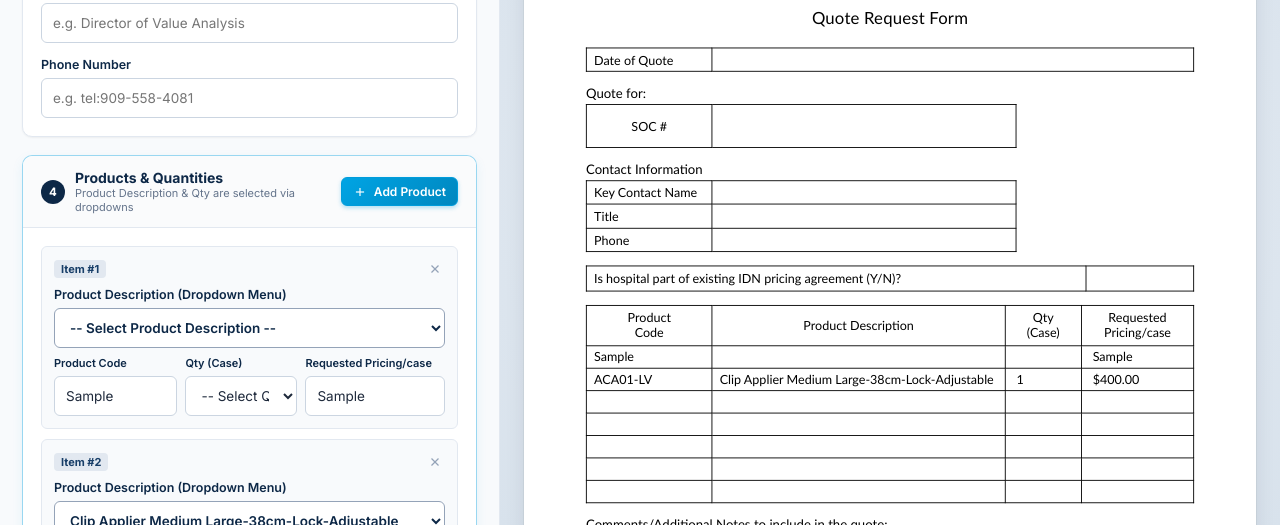
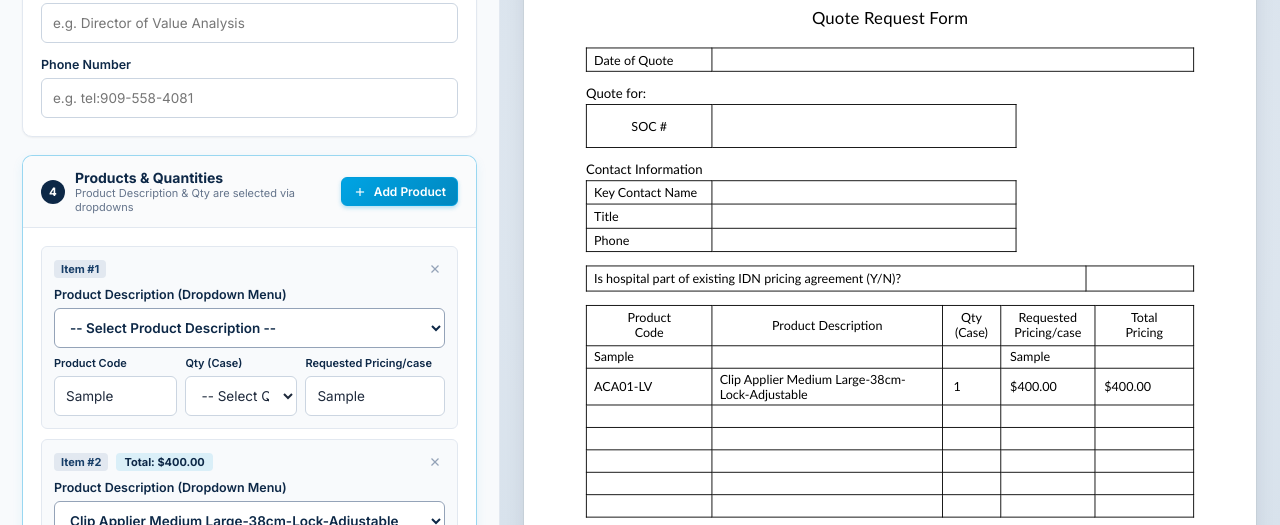
Before and after one commit to youngjk9-yz/Livsmed, a website built with Vite: page index.html in a window 1280 px wide. Both pictures are taken after typing "Sample", "Sample" into the empty fields and a click on the button "Add Product". Shown: the part 275-800 px from the top of the page. Built offline with nearby package versions, Linux system fonts and the light colour scheme.

Commit message:
Add Total Pricing column to products table with live calculation

```diff
--- a/index.html
+++ b/index.html
@@ -339,6 +339,7 @@
                         <th class="th-desc">Product Description</th>
                         <th class="th-qty">Qty<br>(Case)</th>
                         <th class="th-price">Requested<br>Pricing/case</th>
+                        <th class="th-total">Total<br>Pricing</th>
                       </tr>
                     </thead>
                     <tbody id="preview-products-tbody">
--- a/src/main.js
+++ b/src/main.js
@@ -347,6 +347,22 @@ function updateLivePreview() {
 }
 
 /**
+ * Calculates line item total pricing based on quantity and unit price.
+ * Formats as currency (e.g. $1,925.00). Returns '' if either qty or price is empty or invalid.
+ */
+function calculateRowTotal(qty, price) {
+  if (!qty || !price) return '';
+  const numQty = parseFloat(String(qty).replace(/[^0-9.]/g, ''));
+  const numPrice = parseFloat(String(price).replace(/[^0-9.]/g, ''));
+  if (isNaN(numQty) || isNaN(numPrice) || numQty <= 0 || numPrice <= 0) return '';
+  const total = numQty * numPrice;
+  return '$' + total.toLocaleString('en-US', {
+    minimumFractionDigits: 2,
+    maximumFractionDigits: 2
+  });
+}
+
+/**
  * Renders the products in the PDF document table.
  * Crucial: Always fills empty blank rows to reach a minimum of 7 total rows,
  * matching the exact visual height and structure of the original attached template!
@@ -360,11 +376,13 @@ function renderDocumentProductsTable() {
   // 1. Render actual filled rows
   items.forEach(item => {
     const tr = document.createElement('tr');
+    const rowTotal = calculateRowTotal(item.qty, item.price);
     tr.innerHTML = `
       <td class="td-code">${escapeHtml(item.code || '') || '&nbsp;'}</td>
       <td class="td-desc">${escapeHtml(item.description || '') || '&nbsp;'}</td>
       <td class="td-qty">${escapeHtml(item.qty ? String(item.qty) : '') || '&nbsp;'}</td>
       <td class="td-price">${escapeHtml(item.price || '') || '&nbsp;'}</td>
+      <td class="td-total">${escapeHtml(rowTotal) || '&nbsp;'}</td>
     `;
     dom.previewProductsTbody.appendChild(tr);
   });
@@ -379,6 +397,7 @@ function renderDocumentProductsTable() {
       <td class="td-desc">&nbsp;</td>
       <td class="td-qty">&nbsp;</td>
       <td class="td-price">&nbsp;</td>
+      <td class="td-total">&nbsp;</td>
     `;
     dom.previewProductsTbody.appendChild(tr);
   }
@@ -432,9 +451,16 @@ function renderProductRows() {
       <option value="__MANUAL__" ${isCustomQty ? 'selected' : ''}>Manual Input...</option>
     `;
 
+    const initialTotal = calculateRowTotal(prod.qty, prod.price);
+
     card.innerHTML = `
       <div class="product-row-header">
-        <span class="product-row-badge">Item #${index + 1}</span>
+        <div class="product-row-badge-group">
+          <span class="product-row-badge">Item #${index + 1}</span>
+          <span class="product-row-total-badge" id="product-total-badge-${index}" style="${initialTotal ? '' : 'display: none;'}">
+            Total: <strong>${escapeHtml(initialTotal)}</strong>
+          </span>
+        </div>
         ${state.products.length > 1 ? `
           <button type="button" class="btn-remove-row" data-index="${index}" title="Remove this product row">
             <svg viewBox="0 0 24 24" width="14" height="14" fill="none" stroke="currentColor" stroke-width="2">
@@ -492,6 +518,18 @@ function renderProductRows() {
     const customQtyInput = card.querySelector('.product-custom-qty-input');
     const priceInput = card.querySelector('.product-price-input');
     const removeBtn = card.querySelector('.btn-remove-row');
+    const totalBadge = card.querySelector(`#product-total-badge-${index}`);
+
+    const syncCardTotalBadge = () => {
+      if (!totalBadge) return;
+      const t = calculateRowTotal(state.products[index].qty, state.products[index].price);
+      if (t) {
+        totalBadge.innerHTML = `Total: <strong>${escapeHtml(t)}</strong>`;
+        totalBadge.style.display = 'inline-flex';
+      } else {
+        totalBadge.style.display = 'none';
+      }
+    };
 
     descSelect.addEventListener('change', e => {
       const val = e.target.value;
@@ -519,6 +557,7 @@ function renderProductRows() {
           }
         }
       }
+      syncCardTotalBadge();
       updateLivePreview();
     });
 
@@ -543,16 +582,19 @@ function renderProductRows() {
         customQtyWrapper.style.display = 'none';
         state.products[index].qty = val;
       }
+      syncCardTotalBadge();
       updateLivePreview();
     });
 
     customQtyInput.addEventListener('input', e => {
       state.products[index].qty = e.target.value;
+      syncCardTotalBadge();
       updateLivePreview();
     });
 
     priceInput.addEventListener('input', e => {
       state.products[index].price = e.target.value;
+      syncCardTotalBadge();
       updateLivePreview();
     });
 
@@ -563,6 +605,7 @@ function renderProductRows() {
         val = formatCurrency(val);
         e.target.value = val;
         state.products[index].price = val;
+        syncCardTotalBadge();
         updateLivePreview();
       }
     });
--- a/src/style.css
+++ b/src/style.css
@@ -550,12 +550,27 @@ html, body {
   justify-content: space-between;
 }
 
+.product-row-badge-group {
+  display: flex;
+  align-items: center;
+  gap: 8px;
+}
+
 .product-row-badge {
   font-size: 11px;
   font-weight: 700;
   color: var(--livsmed-navy-light);
   background-color: #e2e8f0;
   padding: 2px 7px;
+  border-radius: 4px;
+}
+
+.product-row-total-badge {
+  font-size: 11px;
+  font-weight: 700;
+  color: var(--livsmed-navy);
+  background-color: rgba(0, 156, 219, 0.12);
+  padding: 2px 8px;
   border-radius: 4px;
 }
 
@@ -1045,17 +1060,25 @@ html, body {
 
 .th-qty,
 .td-qty {
-  width: 85px;
-  min-width: 85px;
-  max-width: 85px;
+  width: 65px;
+  min-width: 65px;
+  max-width: 65px;
   box-sizing: border-box;
 }
 
 .th-price,
 .td-price {
-  width: 125px;
-  min-width: 125px;
-  max-width: 125px;
+  width: 105px;
+  min-width: 105px;
+  max-width: 105px;
+  box-sizing: border-box;
+}
+
+.th-total,
+.td-total {
+  width: 110px;
+  min-width: 110px;
+  max-width: 110px;
   box-sizing: border-box;
 }
 
@@ -1080,7 +1103,12 @@ html, body {
 
 .td-price {
   text-align: left;
-  padding-left: 12px !important;
+  padding-left: 10px !important;
+}
+
+.td-total {
+  text-align: left;
+  padding-left: 10px !important;
 }
 
 /* 6. Comments Box */
```
